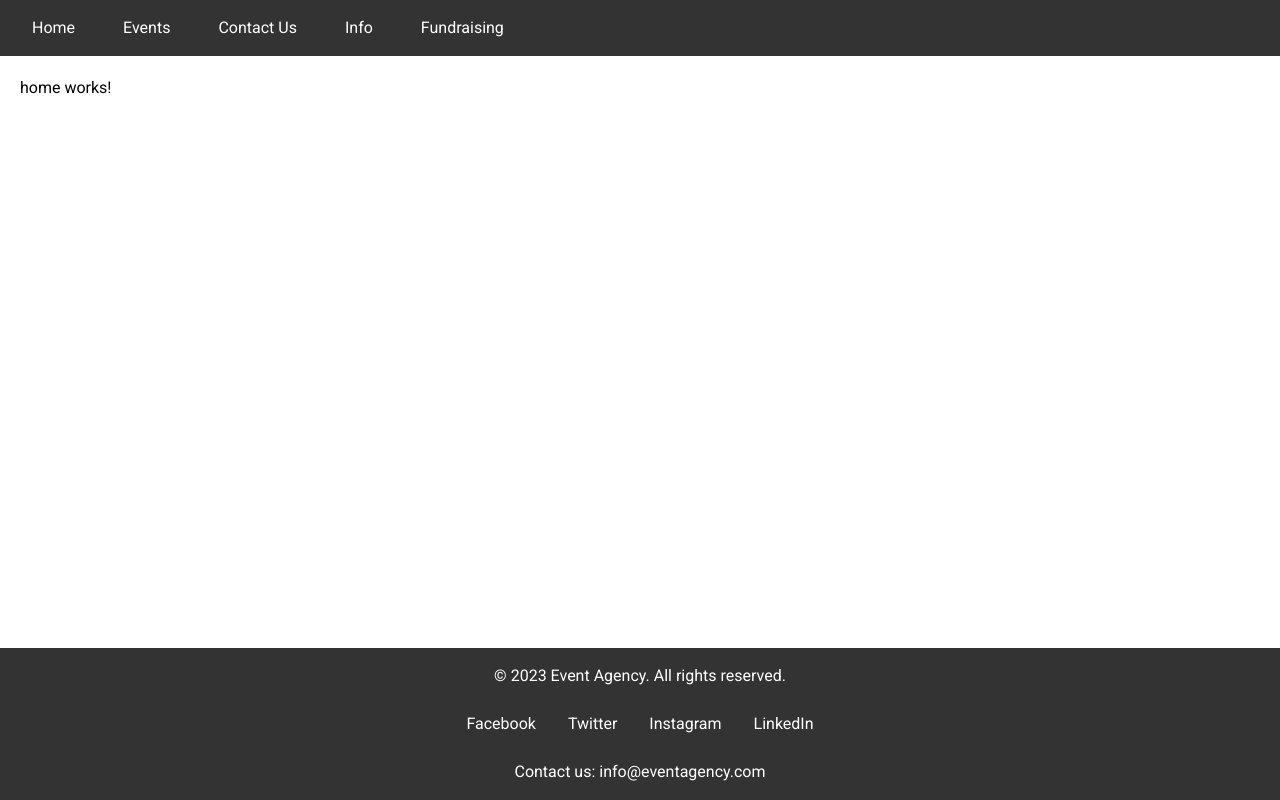
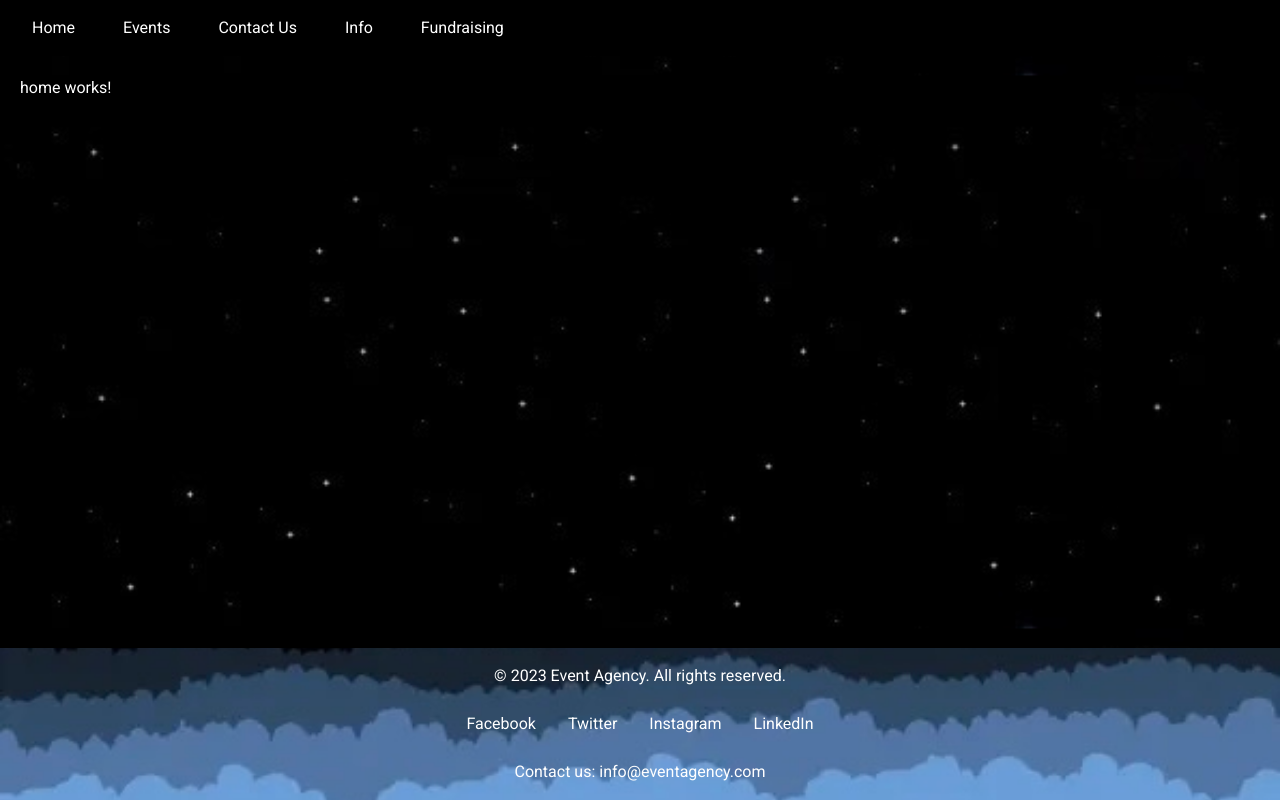
Before and after one commit to paslavskyi9roman/Anticore_UI, an Angular app: page / in a window 1280 px wide. Built offline with nearby package versions, Linux system fonts and the light colour scheme.

Commit message:
added some background

```diff
--- a/src/app/app.component.scss
+++ b/src/app/app.component.scss
@@ -7,4 +7,8 @@
 main {
   flex: 1;
   padding: 20px;
+  background-color: #333;
+  background-image: url("../assets/images/sky-bg.jpg");
+  background-size: contain;
+  background-position: center;
 }
--- a/src/app/components/footer/footer.component.scss
+++ b/src/app/components/footer/footer.component.scss
@@ -1,8 +1,15 @@
 footer {
   background-color: #333;
+  background-image: url("footer.jpg");
+  background-size: cover;
+  background-position: center;
+  background-repeat: no-repeat;
+
+
   color: white;
   padding: 1rem;
   text-align: center;
+
 }
 
 .footer-content {
--- a/src/app/components/header/header.component.scss
+++ b/src/app/components/header/header.component.scss
@@ -1,5 +1,5 @@
 nav {
-  background-color: #333;
+  background-color: #000;
   color: white;
   padding: 1rem;
 }
--- a/src/app/pages/contacts/contacts.component.scss
+++ b/src/app/pages/contacts/contacts.component.scss
@@ -2,7 +2,7 @@
   max-width: 600px;
   margin: 0 auto;
   padding: 2rem;
-  background-color: #f9f9f9;
+  background-color: #333;
   border-radius: 8px;
   box-shadow: 0 2px 4px rgba(0, 0, 0, 0.1);
 }
--- a/src/app/pages/info/info.component.scss
+++ b/src/app/pages/info/info.component.scss
@@ -2,7 +2,7 @@
   max-width: 800px;
   margin: 0 auto;
   padding: 2rem;
-  background-color: #f9f9f9;
+  background-color: #333;
   border-radius: 8px;
   box-shadow: 0 2px 4px rgba(0, 0, 0, 0.1);
 }
--- a/src/styles.scss
+++ b/src/styles.scss
@@ -2,6 +2,7 @@
 
 html {
   font-family: 'Roboto', sans-serif;
+  background-color: #000;
 }
 
 *,
@@ -30,6 +31,7 @@
   scroll-behavior: smooth;
   text-rendering: optimizeSpeed;
   line-height: 1.5;
+  color: #fff;
 }
 
 ul[class],
```
Also changed, not shown: src/app/components/footer/footer.jpg (added), src/assets/images/sky-bg.jpg (added).
